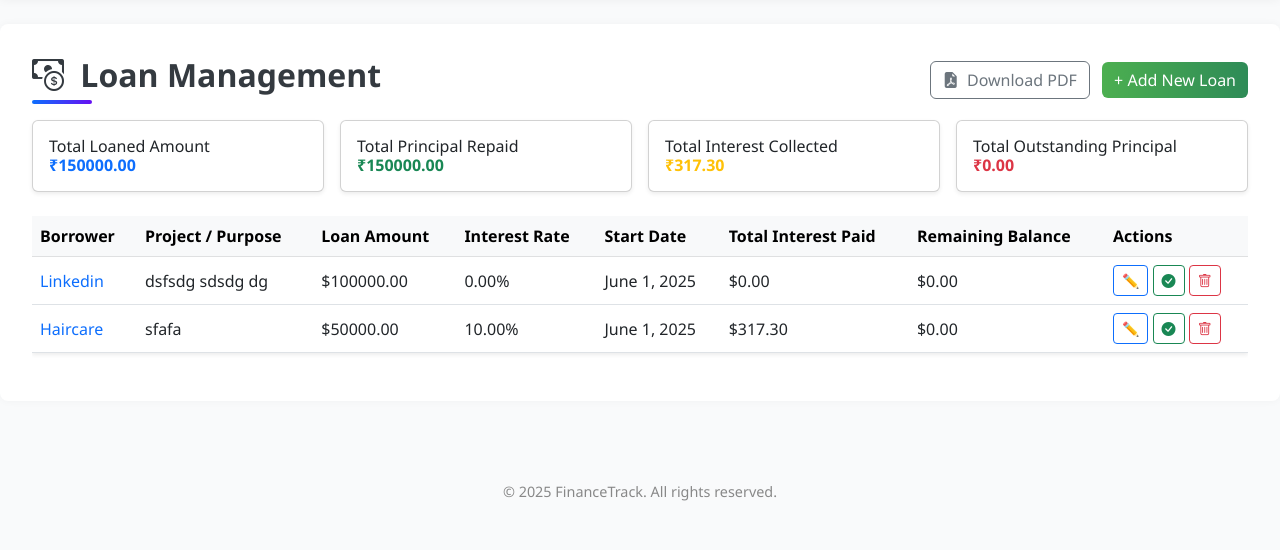
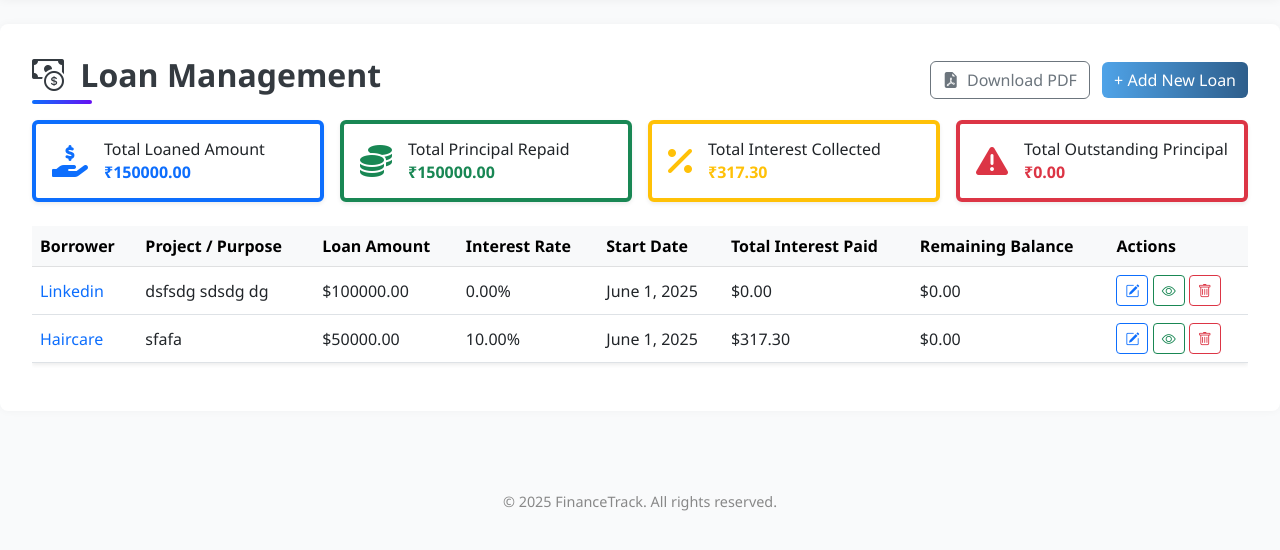
Before and after one commit to Shyhu/Finance-Tracking, a Django app: page /loans/ in a window 1280 px wide. Shown: the part 61-611 px from the top of the page. Run offline with Django 5.2, Linux system fonts and the light colour scheme; data comes from the database, SQL or seed files in the repository; both versions use the stored data as it was after the commit; some libraries are stand-ins or nearby versions.

Commit message:
changes done on all

```diff
--- a/app1/forms.py
+++ b/app1/forms.py
@@ -17,7 +17,8 @@ class ProjectForm(forms.ModelForm):
         model = Project
         fields = ['code', 'name', 'location', 'total_budget', 'start_date', 'end_date', 'notes']
         widgets = {
-            'code': forms.TextInput(attrs={'class': 'form-control'}),
+            # 'code': forms.TextInput(attrs={'class': 'form-control'}),
+            'code': forms.TextInput(attrs={'class': 'form-control', 'readonly': 'readonly'}),
             'name': forms.TextInput(attrs={'class': 'form-control'}),
             'location': forms.TextInput(attrs={'class': 'form-control'}),
             'total_budget': forms.NumberInput(attrs={'class': 'form-control'}),
@@ -25,6 +26,9 @@ class ProjectForm(forms.ModelForm):
             'end_date': forms.DateInput(attrs={'type': 'date', 'class': 'form-control'}),
             'notes': forms.Textarea(attrs={'class': 'form-control', 'rows': 3}),
         }
+    def __init__(self, *args, **kwargs):
+        super().__init__(*args, **kwargs)
+        self.fields['code'].required = False  # Let view handle it
 
 
 
@@ -107,10 +111,13 @@ class LoanForm(forms.ModelForm):
             'project': forms.Select(attrs={'class': 'form-select'}),
             'amount': forms.NumberInput(attrs={'class': 'form-control'}),
             'interest_rate': forms.NumberInput(attrs={'class': 'form-control'}),
-            'purpose': forms.Textarea(attrs={'class': 'form-control', 'rows': 2}),
+            'purpose': forms.Textarea(attrs={'class': 'form-control'}),
             'start_date': forms.DateInput(attrs={'class': 'form-control', 'type': 'date'}),
             'repayment_date': forms.DateInput(attrs={'class': 'form-control', 'type': 'date'}),
         }
+    def __init__(self, *args, **kwargs):
+        super(LoanForm, self).__init__(*args, **kwargs)
+        self.fields['project'].empty_label = "Select Project"
 
 
 # forms.py
--- a/app1/views.py
+++ b/app1/views.py
@@ -16,6 +16,10 @@ from .models import Project
 from .forms import ProjectForm
 
 from django.http import JsonResponse
+from django.http import JsonResponse
+from .models import Project
+from .forms import ProjectForm
+from django.shortcuts import render
 
 def project_list(request):
     projects = Project.objects.order_by('-id')
@@ -24,8 +28,18 @@ def project_list(request):
     if request.method == 'POST' and request.headers.get('x-requested-with') == 'XMLHttpRequest':
         form = ProjectForm(request.POST)
         if form.is_valid():
-            project = form.save()
-            # Send new row data as JSON
+            # Auto-generate the code
+            last_project = Project.objects.order_by('-id').first()
+            if last_project and last_project.code.startswith('PRJ'):
+                last_num = int(last_project.code.replace('PRJ', ''))
+            else:
+                last_num = 0
+            new_code = f"PRJ{last_num + 1:03d}"
+
+            project = form.save(commit=False)
+            project.code = new_code
+            project.save()
+
             return JsonResponse({
                 'id': project.id,
                 'code': project.code,
@@ -40,6 +54,7 @@ def project_list(request):
         return JsonResponse({'errors': form.errors}, status=400)
 
     return render(request, 'project.html', {'projects': projects, 'form': form})
+
 
 
 
@@ -154,8 +169,8 @@ def transaction_list(request):
             'total_pending': total_pending,
             'total_approved': total_approved,
             'total_amount':total_amount,
-            'income_count': transactions.filter(type__iexact='Income').count(),
-    'expense_count': transactions.filter(type__iexact='Expense').count(),
+            # 'income_count': transactions.filter(type__iexact='Income').count(),
+    # 'expense_count': transactions.filter(type__iexact='Expense').count(),
         }
     })
 
@@ -607,6 +622,14 @@ from django.shortcuts import render
 from .models import Project, Transaction, Staff, Loan, Repayment
 from django.db.models import Sum
 
+from django.shortcuts import render
+from django.db.models import Sum
+from .models import Project, Transaction, Staff, Loan, Repayment
+
+from django.shortcuts import render
+from django.db.models import Sum
+from .models import Project, Transaction, Staff, Loan, Repayment
+
 def dashboard_view(request):
     total_projects = Project.objects.count()
     total_income = Transaction.objects.filter(type='Income').aggregate(Sum('amount'))['amount__sum'] or 0
@@ -615,20 +638,13 @@ def dashboard_view(request):
     total_loan_amount = Loan.objects.aggregate(Sum('amount'))['amount__sum'] or 0
     total_loan_repaid = Repayment.objects.aggregate(Sum('amount_paid'))['amount_paid__sum'] or 0
     total_outstanding_loan = total_loan_amount - total_loan_repaid
+    net_profit = total_income - total_expense
 
-    # Bar chart data
-    chart_labels = []
-    chart_data = []
-    projects = Project.objects.all()
-    for project in projects:
-        income = Transaction.objects.filter(project=project, type='Income').aggregate(Sum('amount'))['amount__sum'] or 0
-        expense = Transaction.objects.filter(project=project, type='Expense').aggregate(Sum('amount'))['amount__sum'] or 0
-        profit = income - expense
-        chart_labels.append(project.name)
-        chart_data.append(profit)
-
-    # Zip the labels and data to avoid using `zip` in template
-    project_chart_data = list(zip(chart_labels, chart_data))
+    # Calculate bar heights (max 200px)
+    max_height = 200
+    max_value = max(total_income, total_expense, 1)  # Avoid division by 0
+    income_bar_height = int((total_income / max_value) * max_height)
+    expense_bar_height = int((total_expense / max_value) * max_height)
 
     context = {
         'total_projects': total_projects,
@@ -638,9 +654,12 @@ def dashboard_view(request):
         'total_loan_amount': total_loan_amount,
         'total_loan_repaid': total_loan_repaid,
         'total_outstanding_loan': total_outstanding_loan,
-        'project_chart_data': project_chart_data,
+        'net_profit': net_profit,
+        'income_bar_height': income_bar_height,
+        'expense_bar_height': expense_bar_height,
     }
     return render(request, 'dashboard_view.html', context)
+
 
 
 
@@ -882,3 +901,17 @@ def delete_target(request, pk):
     if request.method == 'POST':
         target.delete()
     return redirect('target_dashboard')
+
+
+
+
+from django.http import JsonResponse
+
+def get_next_project_code(request):
+    last_project = Project.objects.order_by('-id').first()
+    if last_project and last_project.code.startswith("PRJ"):
+        last_num = int(last_project.code.replace("PRJ", ""))
+    else:
+        last_num = 0
+    next_code = f"PRJ{last_num + 1:03d}"
+    return JsonResponse({'next_code': next_code})
--- a/pms/urls.py
+++ b/pms/urls.py
@@ -79,6 +79,9 @@ urlpatterns = [
     path('target/add/', views.add_target, name='add_target'),
     path('target/<int:pk>/edit/', views.edit_target, name='edit_target'),
     path('target/<int:pk>/delete/', views.delete_target, name='delete_target'),
+    path('get-next-project-code/', views.get_next_project_code, name='get_next_project_code'),
+
+
 
 
 
--- a/templates/loan.html
+++ b/templates/loan.html
@@ -9,7 +9,7 @@
     font-weight: bold;
   }
   .btn-primary {
-    background: linear-gradient(to right, #4CAF50, #2E8B57);
+    background: linear-gradient(to right,rgb(79, 163, 232),rgb(46, 94, 139));
     border: none;
   }
   .btn-primary:hover {
@@ -48,6 +48,12 @@
         background: linear-gradient(90deg, #0d6efd, #6610f2);
         border-radius: 2px;
     }
+      .custom-card {
+    transition: transform 0.2s ease-in-out;
+  }
+  .custom-card:hover {
+    transform: scale(1.02);
+  }
 </style>
 
 <div class="d-flex justify-content-between align-items-center mb-3">
@@ -64,34 +70,57 @@
    </div>
 </div>
 
-
 <!-- Summary Cards -->
 <div class="row g-3 mb-4">
   <div class="col-md-3">
-    <div class="card shadow-sm p-3">
-      <h6>Total Loaned Amount</h6>
-      <h4 class="text-primary fw-bold">₹{{ total_loaned_amount|floatformat:2 }}</h4>
+    <div class="card shadow-sm p-3 border-start border-primary border-4 custom-card">
+      <div class="d-flex align-items-center">
+        <i class="fas fa-hand-holding-usd fa-2x text-primary me-3"></i>
+        <div>
+          <h6 class="mb-1">Total Loaned Amount</h6>
+          <h4 class="text-primary fw-bold mb-0">₹{{ total_loaned_amount|floatformat:2 }}</h4>
+        </div>
+      </div>
     </div>
   </div>
+
   <div class="col-md-3">
-    <div class="card shadow-sm p-3">
-      <h6>Total Principal Repaid</h6>
-      <h4 class="text-success fw-bold">₹{{ total_principal_repaid|floatformat:2 }}</h4>
+    <div class="card shadow-sm p-3 border-start border-success border-4 custom-card">
+      <div class="d-flex align-items-center">
+        <i class="fas fa-coins fa-2x text-success me-3"></i>
+        <div>
+          <h6 class="mb-1">Total Principal Repaid</h6>
+          <h4 class="text-success fw-bold mb-0">₹{{ total_principal_repaid|floatformat:2 }}</h4>
+        </div>
+      </div>
     </div>
   </div>
+
   <div class="col-md-3">
-    <div class="card shadow-sm p-3">
-      <h6>Total Interest Collected</h6>
-      <h4 class="text-warning fw-bold">₹{{ total_interest_collected|floatformat:2 }}</h4>
+    <div class="card shadow-sm p-3 border-start border-warning border-4 custom-card">
+      <div class="d-flex align-items-center">
+        <i class="fas fa-percent fa-2x text-warning me-3"></i>
+        <div>
+          <h6 class="mb-1">Total Interest Collected</h6>
+          <h4 class="text-warning fw-bold mb-0">₹{{ total_interest_collected|floatformat:2 }}</h4>
+        </div>
+      </div>
     </div>
   </div>
+
   <div class="col-md-3">
-    <div class="card shadow-sm p-3">
-      <h6>Total Outstanding Principal</h6>
-      <h4 class="text-danger fw-bold">₹{{ total_outstanding|floatformat:2 }}</h4>
+    <div class="card shadow-sm p-3 border-start border-danger border-4 custom-card">
+      <div class="d-flex align-items-center">
+        <i class="fas fa-exclamation-triangle fa-2x text-danger me-3"></i>
+        <div>
+          <h6 class="mb-1">Total Outstanding Principal</h6>
+          <h4 class="text-danger fw-bold mb-0">₹{{ total_outstanding|floatformat:2 }}</h4>
+        </div>
+      </div>
     </div>
   </div>
 </div>
+
 
 <!-- Loan Table -->
 <div class="table-responsive">
@@ -120,13 +149,13 @@
         <td>${{ loan.remaining_balance|default:"0.00"|floatformat:2 }}</td>
         <td>
           <button class="btn btn-sm btn-outline-primary" data-bs-toggle="modal" data-bs-target="#editLoanModal{{ loan.id }}">
-             ✏️
+             <i class="bi bi-pencil-square"></i>
           </button>
           <a href="{% url 'loan_detail' loan.id %}" class="btn btn-sm btn-outline-success">
-              <i class="bi bi-check-circle-fill"></i>
+              <i class="bi bi-eye"></i>
           </a>
           <button class="btn btn-sm btn-outline-danger" onclick="deleteLoan({{ loan.id }})">
-              <i class="bi bi-trash"></i>
+             <i class="bi bi-trash"></i>
           </button>
         </td>
       </tr>
@@ -178,21 +207,63 @@
 </div>
 
 <!-- Add Modal -->
+<!-- Blue & White Styled Add Loan Modal -->
 <div class="modal fade" id="addLoanModal" tabindex="-1">
-  <div class="modal-dialog">
+  <div class="modal-dialog modal-lg">
     <div class="modal-content">
       <form method="post" action="{% url 'create_loan' %}">
         {% csrf_token %}
-        <div class="modal-header">
-          <h5 class="modal-title">Add New Loan</h5>
-          <button type="button" class="btn-close" data-bs-dismiss="modal"></button>
-        </div>
-        <div class="modal-body">
-          {{ form.as_p }}
-        </div>
-        <div class="modal-footer">
-          <button type="submit" class="btn btn-success">Add Loan</button>
-          <button type="button" class="btn btn-secondary" data-bs-dismiss="modal">Cancel</button>
+        <div class="d-flex">
+          <!-- Blue Side -->
+          <div class="p-4 bg-primary text-white d-flex flex-column justify-content-between" style="width: 35%; border-top-left-radius: .5rem; border-bottom-left-radius: .5rem;">
+            <div>
+              <i class="fas fa-university fa-3x mb-3"></i>
+              <h5 class="fw-bold">New Loan</h5>
+              <p style="font-size: 14px;">Register a loan with full details</p>
+            </div>
+            <img src="https://i.pinimg.com/736x/f7/35/dd/f735ddc5552b0dd478ccd35b084b2dea.jpg" alt="Loan Icon" class="img-fluid mt-auto" style="max-height: 80px;">
+          </div>
+
+          <!-- White Form Side -->
+          <div class="p-4 bg-white rounded-end w-100">
+            <h5 class="mb-4 fw-bold text-primary">Loan Details</h5>
+            <div class="row">
+              <div class="col-md-6 mb-3">
+                <label for="id_loan_id" class="form-label">Loan ID</label>
+                {{ form.loan_id }}
+              </div>
+              <div class="col-md-6 mb-3">
+                <label for="id_project" class="form-label">Project</label>
+                {{ form.project }}
+              </div>
+              <div class="col-md-6 mb-3">
+                <label for="id_amount" class="form-label">Amount</label>
+                {{ form.amount }}
+              </div>
+              <div class="col-md-6 mb-3">
+                <label for="id_interest_rate" class="form-label">Interest Rate (%)</label>
+                {{ form.interest_rate }}
+              </div>
+              <div class="col-md-6 mb-3">
+                <label for="id_start_date" class="form-label">Start Date</label>
+                {{ form.start_date }}
+              </div>
+              {% comment %} <div class="col-md-6 mb-3">
+                <label for="id_repayment_date" class="form-label">Repayment Date</label>
+                {{ form.repayment_date }}
+              </div> {% endcomment %}
+              <div class="col-12 mb-3">
+                <label for="id_purpose" class="form-label">Loan Purpose</label>
+                {{ form.loan_purpose }}
+              </div>
+            </div>
+
+            <!-- Buttons -->
+            <div class="d-flex justify-content-end gap-2 mt-3">
+              <button type="button" class="btn btn-outline-primary" data-bs-dismiss="modal">Cancel</button>
+              <button type="submit" class="btn btn-primary text-white">Add Loan</button>
+            </div>
+          </div>
         </div>
       </form>
     </div>
@@ -221,4 +292,5 @@
   }
 </script>
 
+
 {% endblock %}
```
Also changed, not shown: templates/dashboard_view.html (+20 -23 lines), templates/project.html (+16 -3 lines), templates/transaction.html (+13 -13 lines), db.sqlite3, 3 other files.
